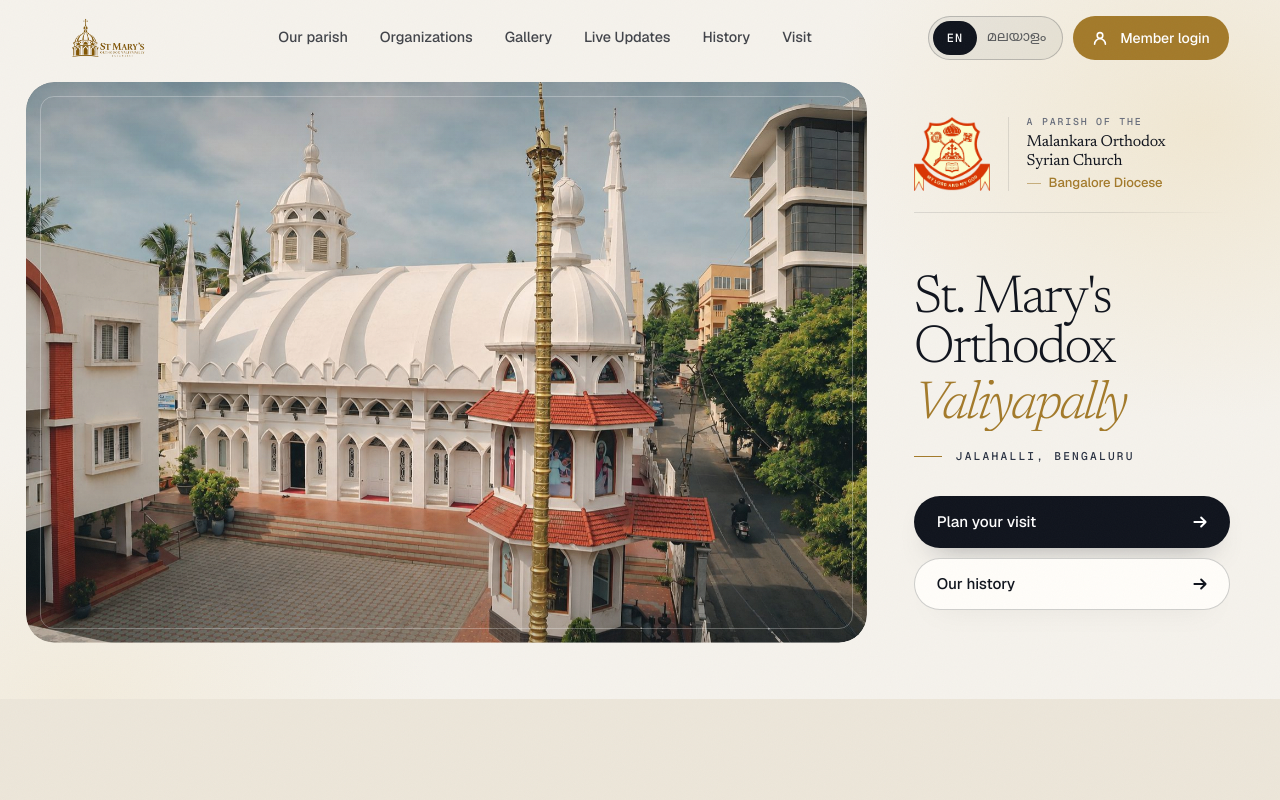
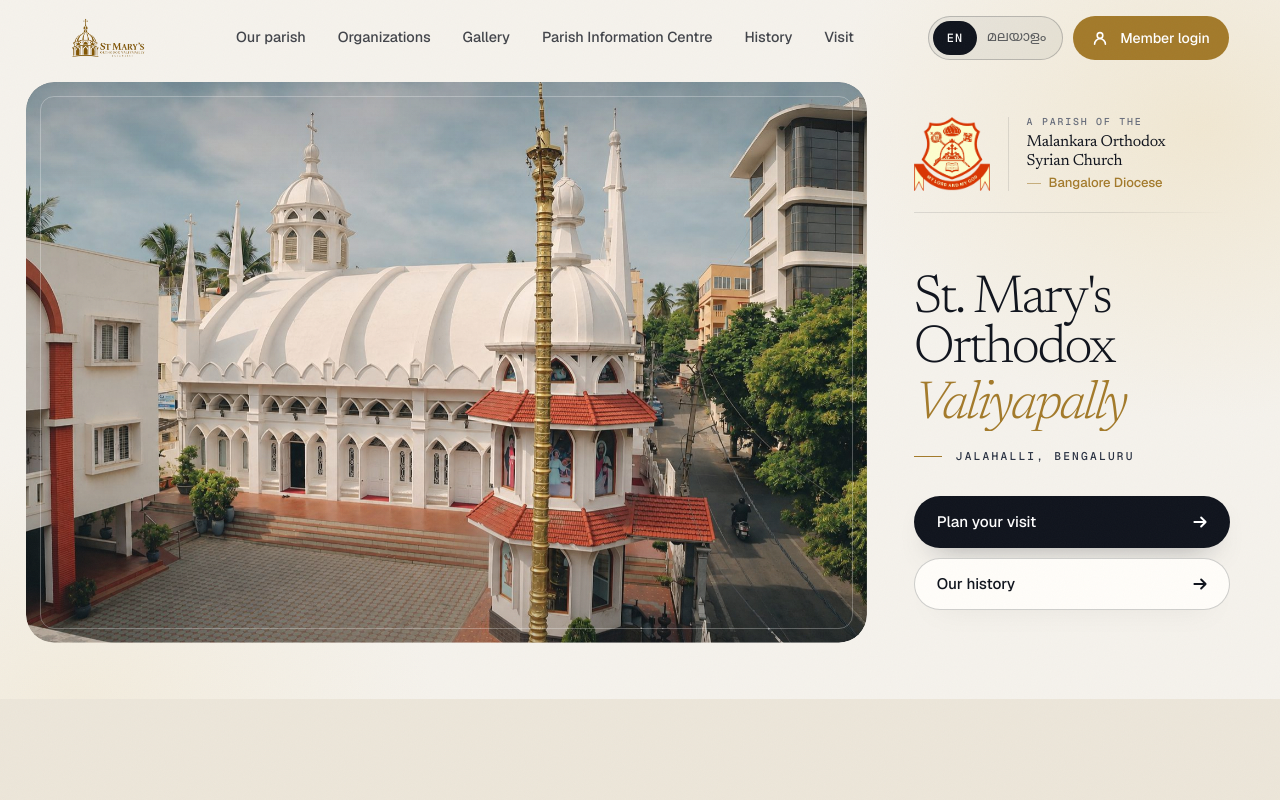
Before and after one commit to smovpweb/SMOVP, a plain HTML site: page index.html in a window 1280 px wide. Shown: the top 800 px of the page. Drawn offline with nearby package versions, Linux system fonts and the light colour scheme; animation ran at ten frames a second; a web font is replaced by a local one.

Commit message:
Update index.html

```diff
--- a/index.html
+++ b/index.html
@@ -1353,7 +1353,7 @@ html[lang="ml"] .vk{font-family:var(--ml); letter-spacing:0; text-transform:none
       <li><a href="#welcome" data-i18n="nav.parish">Our parish</a></li>
       <li><a href="#life" data-i18n="nav.life">Organizations</a></li>
       <li><a href="#gallery" data-i18n="gal.kicker">Gallery</a></li>
-      <li><a href="https://smovp.churchgovern.com" target="_blank" rel="noopener" data-i18n="nav.live">Live Updates</a></li>
+      <li><a href="https://smovp.churchgovern.com" target="_blank" rel="noopener" data-i18n="nav.live">Parish Information Centre</a></li>
       <li><a href="#history" data-i18n="foot.history">History</a></li>
       <li><a href="#visit" data-i18n="nav.visit">Visit</a></li>
       <li class="bar" aria-hidden="true"></li>
@@ -1387,7 +1387,7 @@ html[lang="ml"] .vk{font-family:var(--ml); letter-spacing:0; text-transform:none
       <li><a href="#welcome" style="--i:0"><small>01</small><span data-i18n="nav.parish">Our parish</span><svg class="go ico"><use href="#arr"/></svg></a></li>
       <li><a href="#life" style="--i:1"><small>02</small><span data-i18n="nav.life">Organizations</span><svg class="go ico"><use href="#arr"/></svg></a></li>
       <li><a href="#gallery" style="--i:2"><small>03</small><span data-i18n="gal.kicker">Gallery</span><svg class="go ico"><use href="#arr"/></svg></a></li>
-      <li><a href="https://smovp.churchgovern.com" target="_blank" rel="noopener" style="--i:3"><small>04</small><span data-i18n="nav.live">Live Updates</span><svg class="go ico"><use href="#arr"/></svg></a></li>
+      <li><a href="https://smovp.churchgovern.com" target="_blank" rel="noopener" style="--i:3"><small>04</small><span data-i18n="nav.live">Parish Information Centre</span><svg class="go ico"><use href="#arr"/></svg></a></li>
       <li><a href="#history" style="--i:4"><small>05</small><span data-i18n="foot.history">History</span><svg class="go ico"><use href="#arr"/></svg></a></li>
       <li><a href="#visit" style="--i:5"><small>06</small><span data-i18n="nav.visit">Visit</span><svg class="go ico"><use href="#arr"/></svg></a></li>
     </ul>
@@ -1845,7 +1845,7 @@ html[lang="ml"] .vk{font-family:var(--ml); letter-spacing:0; text-transform:none
       <a href="#welcome" data-i18n="nav.parish">Our parish</a>
       <a href="#life" data-i18n="nav.life">Organizations</a>
       <a href="#gallery" data-i18n="gal.kicker">Gallery</a>
-      <a href="https://smovp.churchgovern.com" target="_blank" rel="noopener" data-i18n="nav.live">Live Updates</a>
+      <a href="https://smovp.churchgovern.com" target="_blank" rel="noopener" data-i18n="nav.live">Parish Information Centre</a>
       <a href="#history" data-i18n="foot.history">History</a>
       <a href="#visit" data-i18n="nav.visit">Visit</a>
       <span class="f-sep" aria-hidden="true"></span>
```
